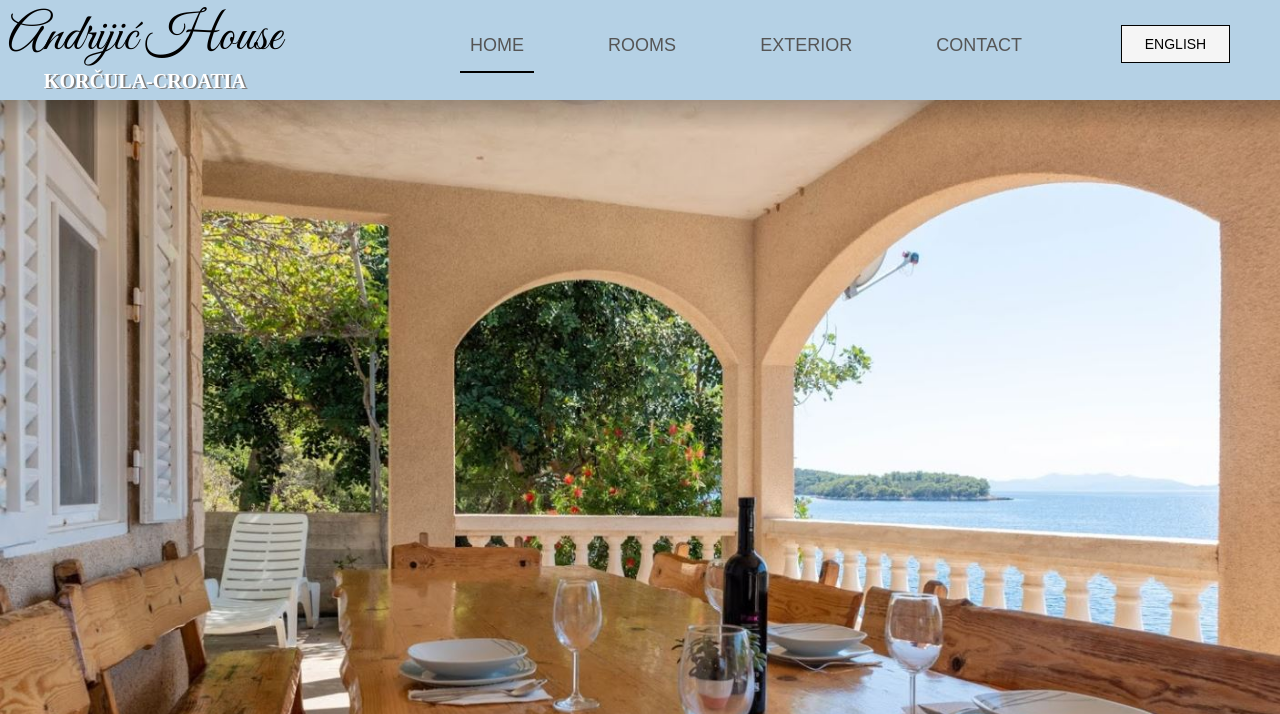
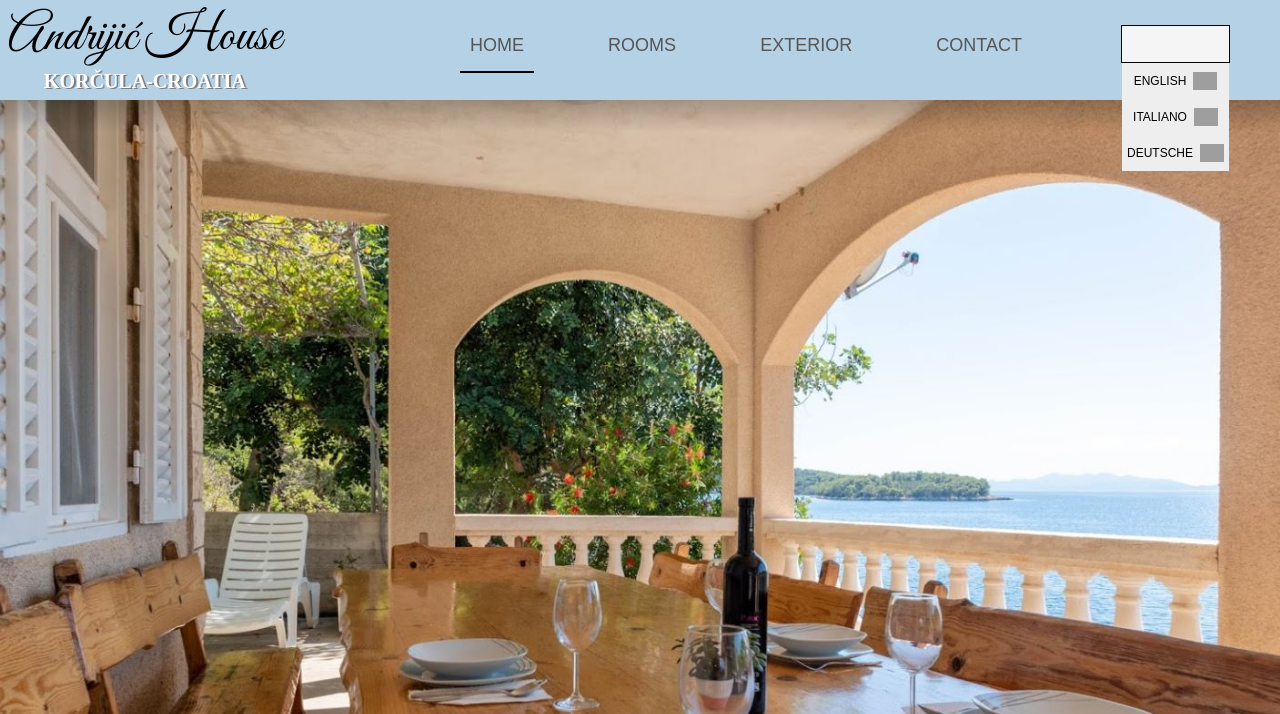
Before and after one commit to kramlj00/Andijic-House, a Gatsby site: page / in a window 1280 px wide. Shown: the top 714 px of the page. Built offline with nearby package versions, Linux system fonts and the light colour scheme; Gatsby itself is replaced by a stand-in of ours; grey boxes are pictures that could not be loaded.

Commit message:
Creating Combobox: Look and style

```diff
--- /dev/null
+++ b/src/components/ComboBox/ComboboxItem/index.js
@@ -0,0 +1,13 @@
+import React from 'react'
+
+import styles from './style.module.css'
+
+const ComboboxItem = ({language, name, flag}) => (
+    <div key={name}
+    className={styles.comboboxItem}>
+        <span>{language}</span>
+        <img src={flag} alt={name} />
+    </div>
+)
+
+export default ComboboxItem
--- /dev/null
+++ b/src/components/ComboBox/ComboboxItem/style.module.css
@@ -0,0 +1,25 @@
+.comboboxItem {
+    display: flex;
+    text-align: center;
+    font-size: 12px;
+    width: 107px;
+    height: 36px;
+    padding: 0;
+    align-items: center;
+    justify-content: center;
+}
+
+.comboboxItem:hover {
+    cursor: pointer;
+    background-color: white;
+}
+
+.comboboxItem img {
+    display: flex;
+    height: 18px;
+    padding-left: 7px;
+}
+
+.selected {
+    background-color: white;
+}
--- a/src/components/ComboBox/index.js
+++ b/src/components/ComboBox/index.js
@@ -1,7 +1,17 @@
 import React from 'react'
 
+import { languages } from '../../constants/const'
+import ComboboxItem from './ComboboxItem'
 import styles from './style.module.css'
 
-const Combobox = () => <span className={styles.combobox}>English</span>
+const Combobox = () => (
+    <div className={styles.combobox}>
+      {<ul>
+          {languages.map(el =>
+          <ComboboxItem {...el} />)}
+       </ul>
+      }
+    </div>
+)
 
 export default Combobox
--- a/src/components/ComboBox/style.module.css
+++ b/src/components/ComboBox/style.module.css
@@ -12,3 +12,16 @@
     text-transform: uppercase;
     background-color: whitesmoke;
   }
+
+
+.combobox ul {
+    list-style: none;
+    display: flex;
+    flex-flow: column;
+    padding: 0;
+    margin: 0;
+    position: absolute;
+    top: 63px;
+    background-color: #eee;
+    z-index: 10;
+}
--- a/src/constants/const.js
+++ b/src/constants/const.js
@@ -4,3 +4,21 @@ export const navs = [
     {tab: 'Exterior', to: '/exterior'},
     {tab: 'Contact', to: '/contact'}
 ]
+
+export const languages = [
+    {
+        language: "English",
+        name: "eng",
+        flag: "https://upload.wikimedia.org/wikipedia/en/thumb/a/ae/Flag_of_the_United_Kingdom.svg/1200px-Flag_of_the_United_Kingdom.svg.png"
+    },
+    {
+        language: "Italiano",
+        name: "it",
+        flag: "https://cdn11.bigcommerce.com/s-ey7tq/images/stencil/1280x1280/products/3332/18818/italy-flag__19720.1575335174.jpg?c=2"
+    },
+    {
+        language: "Deutsche",
+        name: "de",
+        flag: "https://upload.wikimedia.org/wikipedia/en/b/ba/Flag_of_Germany.svg"
+    },
+]
```
